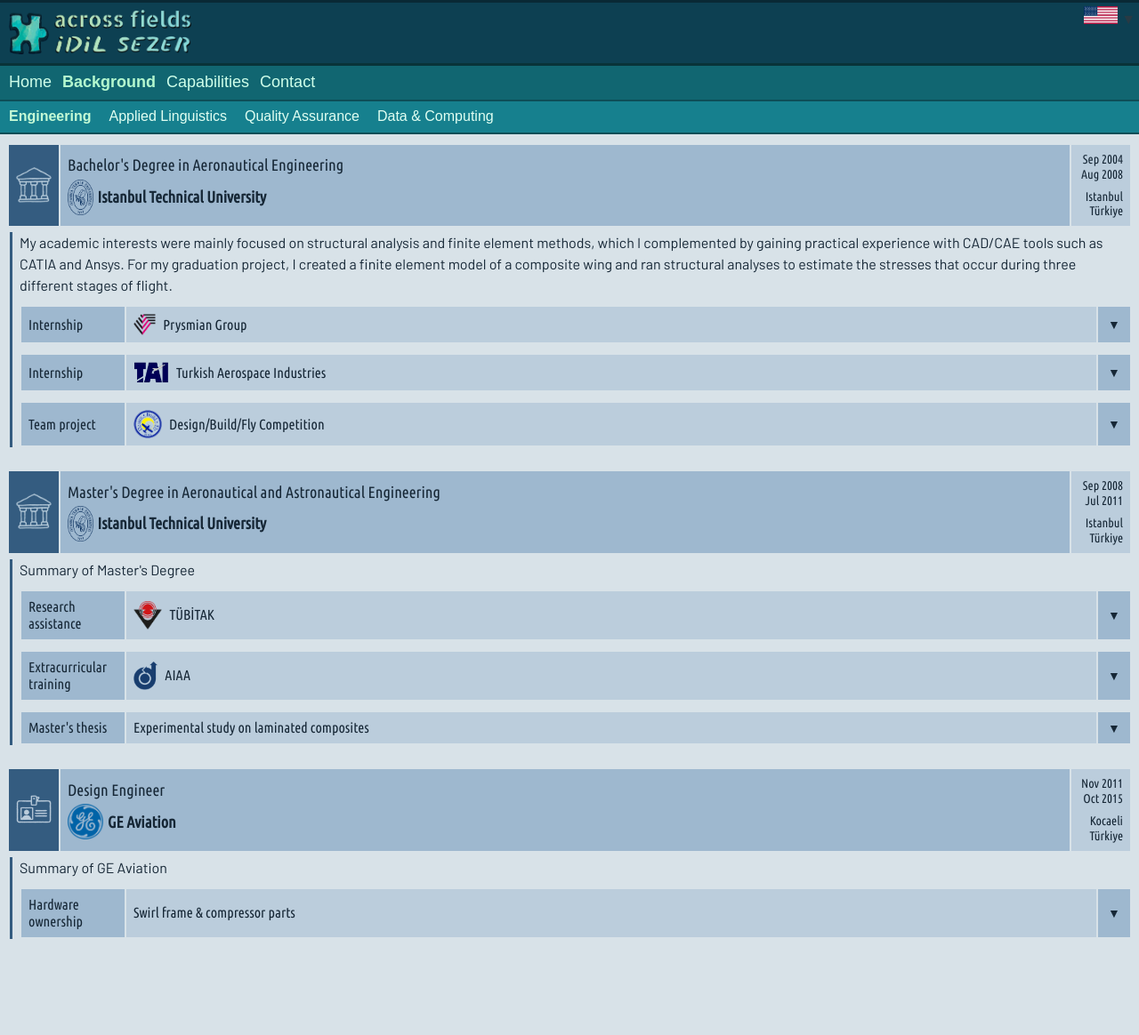
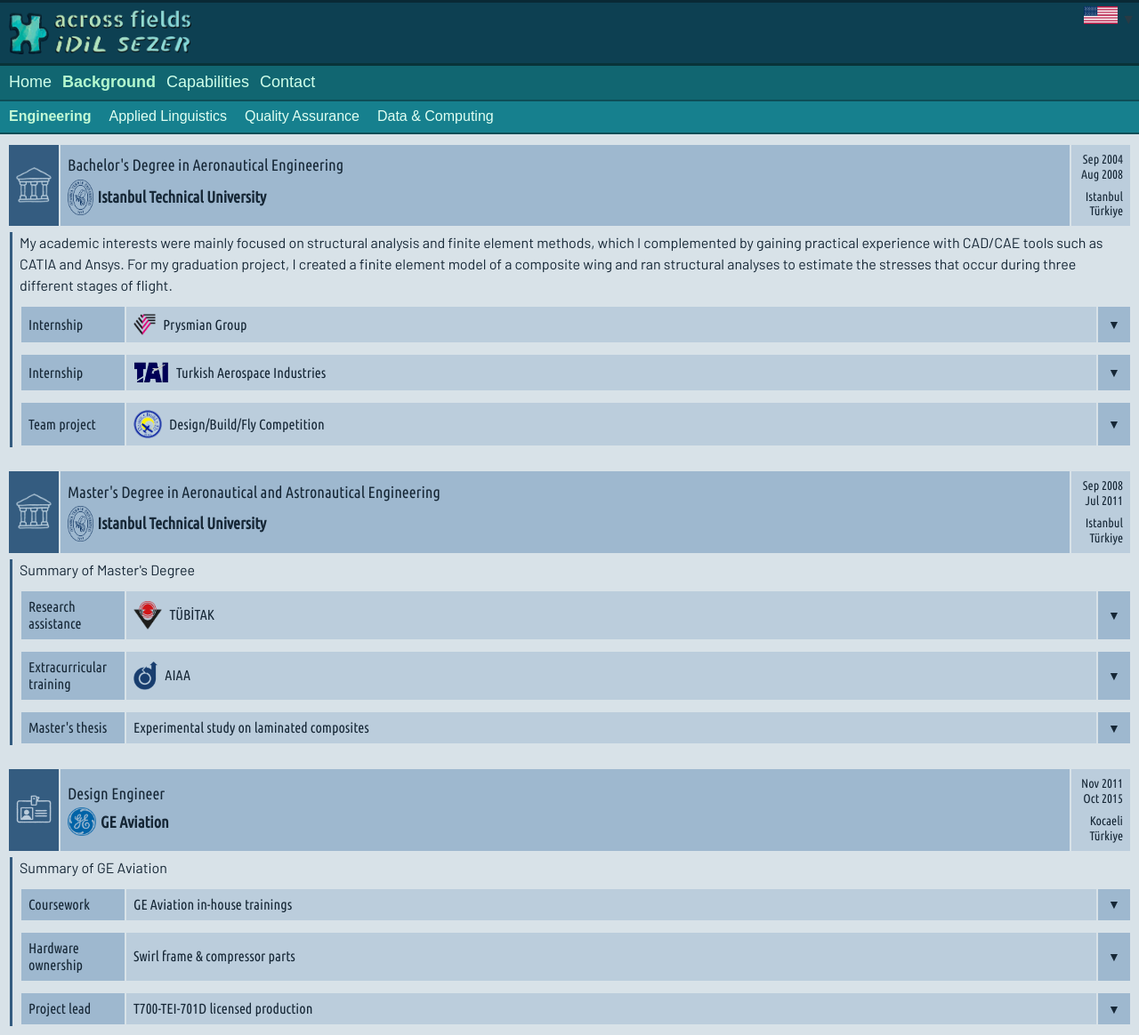
Before and after one commit to acrossfields/idilsezer, a Jekyll site: the page built from en/background-eng.md, in a window 1280 px wide. Shown: the whole page at 89% size. Built offline with Jekyll 4.4.1, drawn with Linux system fonts in a browser that asks for light colours; some web fonts are replaced; before the commit the page ends 1066 px from its top, so only the background shows below that.

Commit message:
Update background-eng.md

```diff
--- a/en/background-eng.md
+++ b/en/background-eng.md
@@ -210,7 +210,7 @@ permalink: /en/background/engineering/
         Design Engineer
       </div>
       <div style="display: flex; align-items: center; gap: 5px;">
-        <img src="{{ '/assets/images/ge.png' | relative_url }}" alt="GE Aviation" style="height: 40px; vertical-align: middle;">
+        <img src="{{ '/assets/images/ge.png' | relative_url }}" alt="GE Aviation" style="height: 32px; vertical-align: middle;">
         <strong>GE Aviation</strong>
       </div>
     </td>
@@ -225,6 +225,26 @@ permalink: /en/background/engineering/
 
 <div class="bg-indented" style="margin-left: 11px; margin-right: 8px; padding: 0 0 0 8px; border-left-color: #345c80;">
   <p style="margin-top: 0; margin-bottom: 10px; color: #162736;">Summary of GE Aviation</p>
+
+  <table class="table-bgsub" style="color: #162736; margin: 10px 0; padding: 0;">
+    <tr>
+      <td style="background-color: #9eb8cf; padding: 8px;">
+        Coursework
+      </td>
+      <td style="background-color: #bbcddc; padding: 8px;">
+        GE Aviation in-house trainings
+      </td>
+      <td style="background-color: #9eb8cf; padding: 8px; color: #162736;">
+      </td>
+    </tr>
+    <tr class="table-bgsub-details">
+      <td colspan="3" style="padding: 5px;">
+        <p style="margin: 0;">
+          [List of trainings]
+        </p>
+      </td>
+    </tr>
+  </table>
 
   <table class="table-bgsub" style="color: #162736; margin: 10px 0; padding: 0;">
     <tr>
@@ -246,4 +266,24 @@ permalink: /en/background/engineering/
     </tr>
   </table>
 
+  <table class="table-bgsub" style="color: #162736; margin: 10px 0; padding: 0;">
+    <tr>
+      <td style="background-color: #9eb8cf; padding: 8px;">
+        Project lead
+      </td>
+      <td style="background-color: #bbcddc; padding: 8px;">
+        T700-TEI-701D licensed production
+      </td>
+      <td style="background-color: #9eb8cf; padding: 8px; color: #162736;">
+      </td>
+    </tr>
+    <tr class="table-bgsub-details">
+      <td colspan="3" style="padding: 5px;">
+        <p style="margin: 0;">
+          [Details of the project]
+        </p>
+      </td>
+    </tr>
+  </table>
+
 </div>
```
